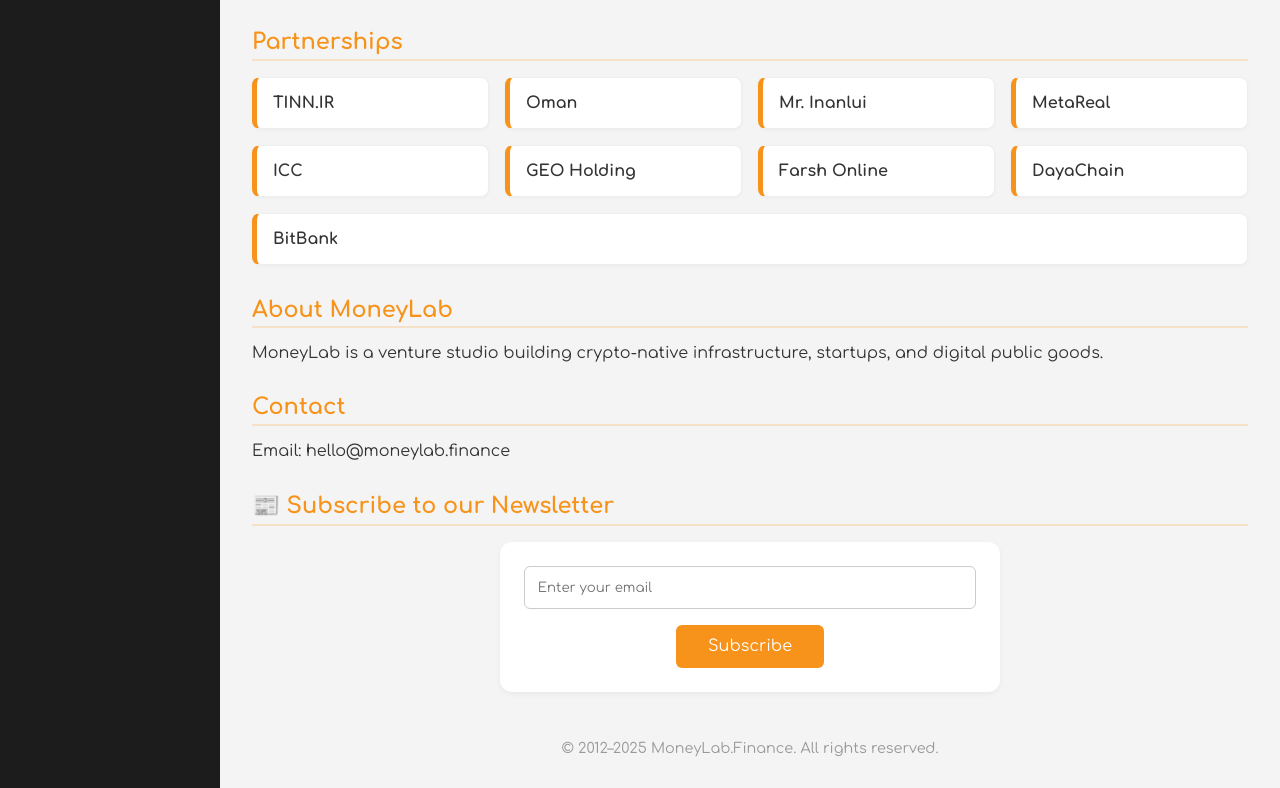
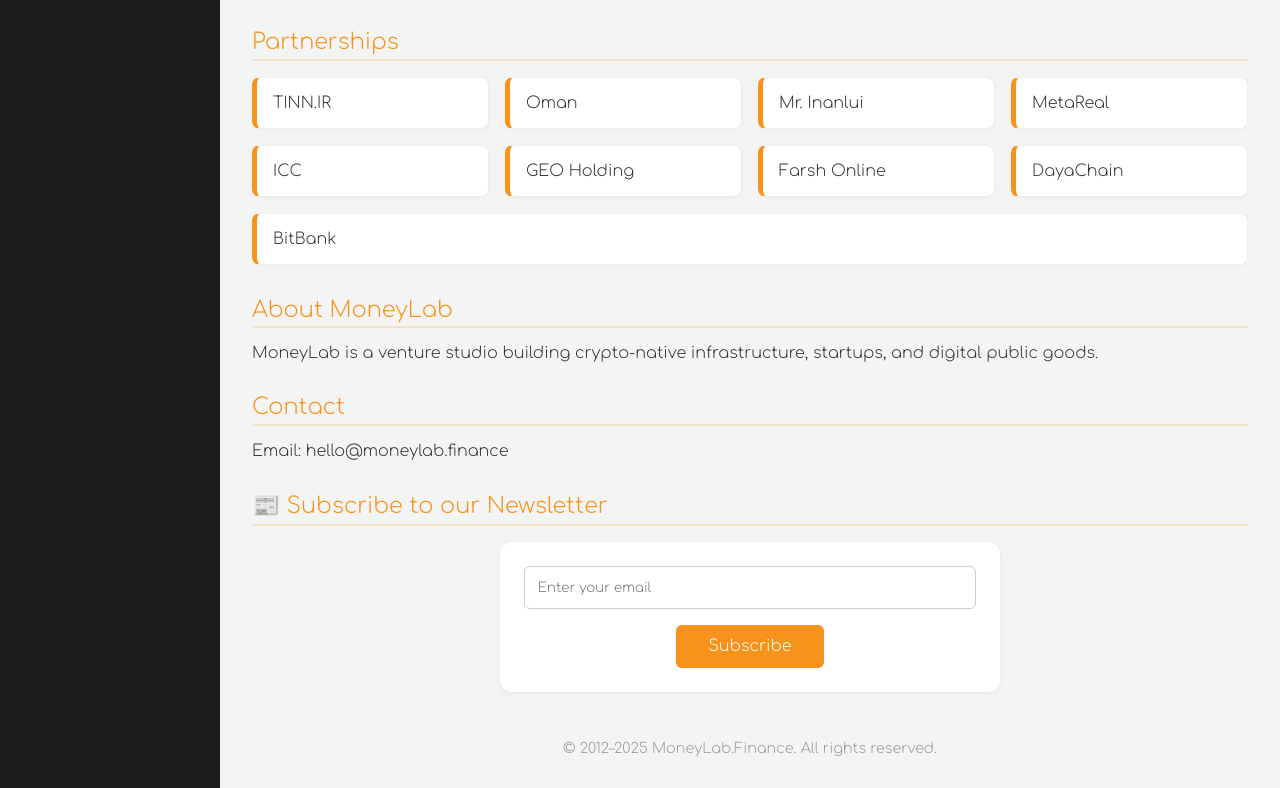
Before and after one commit to moneylab-dev/moneylab.finance, a plain HTML site: page index.html in a window 1280 px wide. Shown: the part 415-1203 px from the top of the page. Drawn offline with Linux system fonts and the light colour scheme.

Commit message:
Update index.html

```diff
--- a/index.html
+++ b/index.html
@@ -4,7 +4,7 @@
   <meta charset="UTF-8" />
   <title>MoneyLab.Finance – Web3 Business Studio</title>
   <meta name="viewport" content="width=device-width, initial-scale=1.0" />
-  <link href="https://fonts.googleapis.com/css2?family=Comfortaa:wght@300;400;700&display=swap" rel="stylesheet" />
+  <link href="https://fonts.googleapis.com/css2?family=Comfortaa:wght@300;display=swap" rel="stylesheet" />
   <style>
     * {
       margin: 0;
@@ -17,9 +17,14 @@
       background: #f4f4f4;
       color: #333;
       font-family: 'Comfortaa';
+      font-weight: 300;
+    }
+    h1, h2, h3, h4, h5, h6, strong {
+      font-weight: 300;
     }
     input, select, button, textarea {
       font-family: 'Comfortaa';
+      font-weight: 300;
     }
     .sidebar {
       background: #1c1c1c;
@@ -97,7 +102,6 @@
       margin-bottom: 1rem;
       border: 1px solid #ccc;
       border-radius: 6px;
-      font-family: inherit;
     }
     form.newsletter button {
       padding: 0.8rem 2rem;
```
